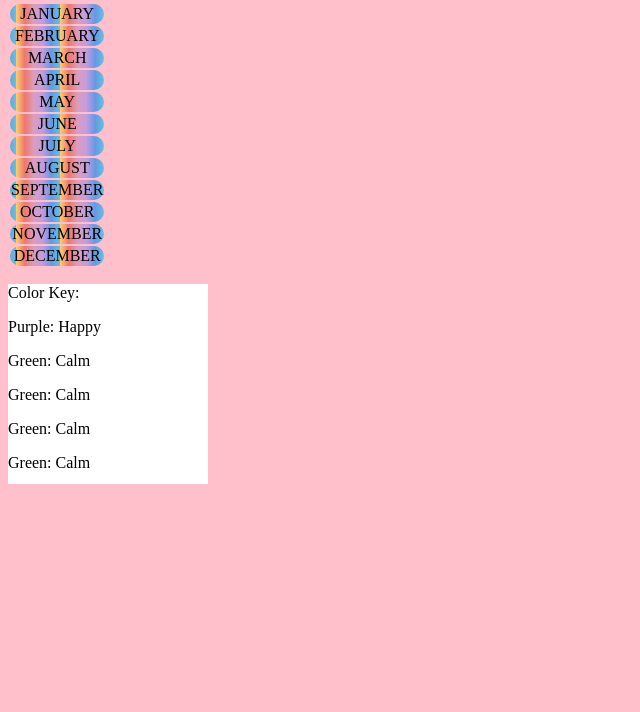
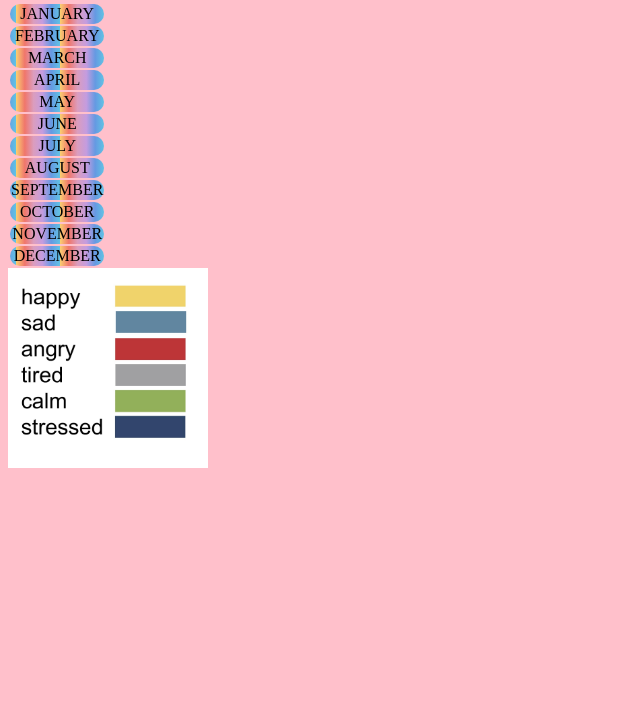
Before and after one commit to seehamrun/CodingCrew, a Python web app: template templates/homepage.html in a window 1280 px wide. Shown: the part 77-789 px from the top of the page, without its empty margins (0-640 px from the left). Run offline with Jinja, Linux system fonts and the light colour scheme; the template is opened without the code that fills it, so the values that code supplies are empty.

Commit message:
add mood key

```diff
--- a/static/style.css
+++ b/static/style.css
@@ -41,3 +41,8 @@ html{
   background: linear-gradient(to right, orange , yellow, green, cyan, blue, violet); /* Standard syntax (must be last) */
   border-radius: 40px;
 }
+
+#moodKey{
+  width: 97%;
+  height: 97%;
+}
--- a/templates/homepage.html
+++ b/templates/homepage.html
@@ -182,12 +182,7 @@
 </div>
 </table>
 <div id="colorKey">
-<p>Color Key:</P>
-<p>Purple: Happy</P>
-<p>Green: Calm</P>
-<p>Green: Calm</P>
-<p>Green: Calm</P>
-<p>Green: Calm</P>
+  <img src="/static/emotions.jpg" id="moodKey">
 </div>
 </body>
 
```
Also changed, not shown: static/emotions.jpg (added), style.css (deleted).
